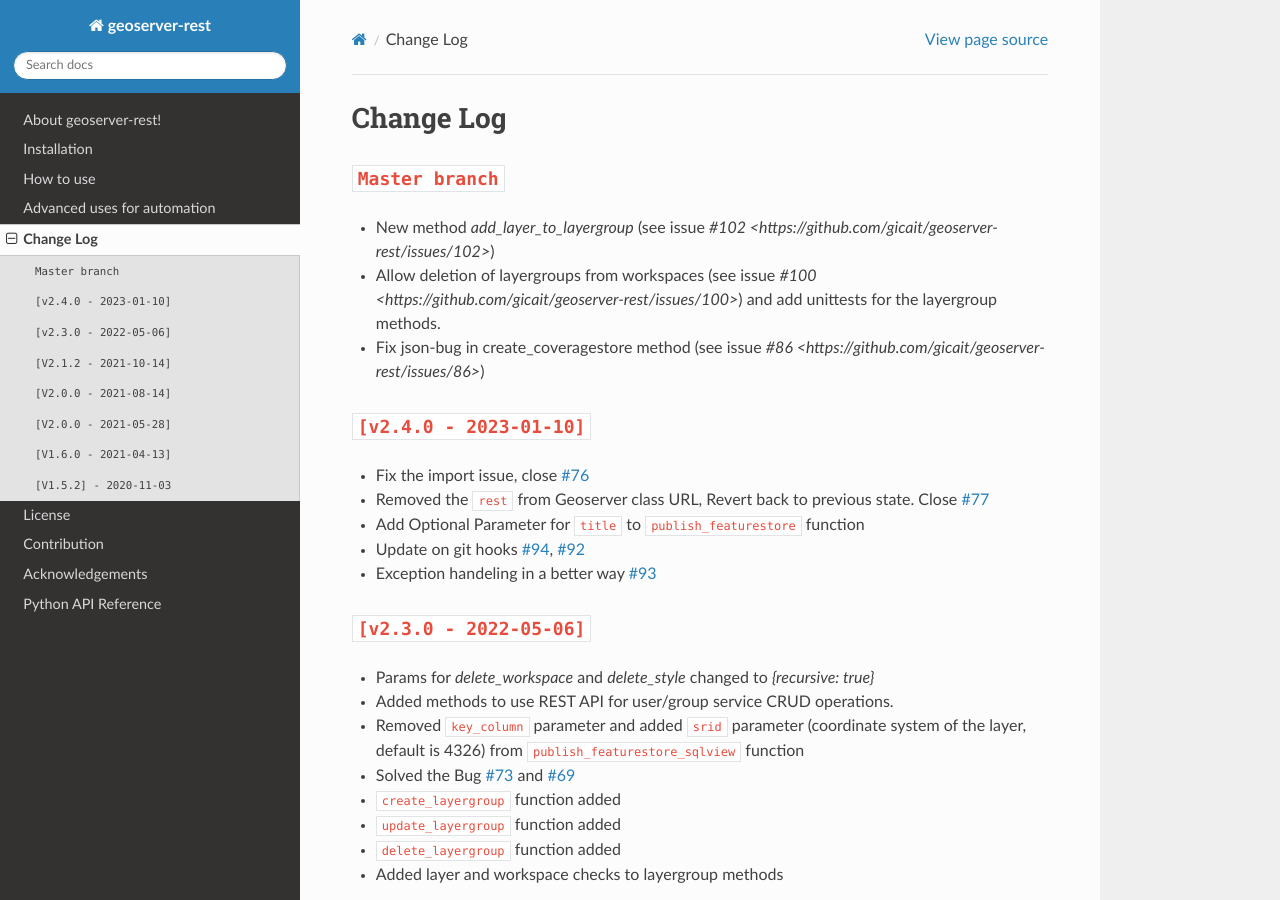
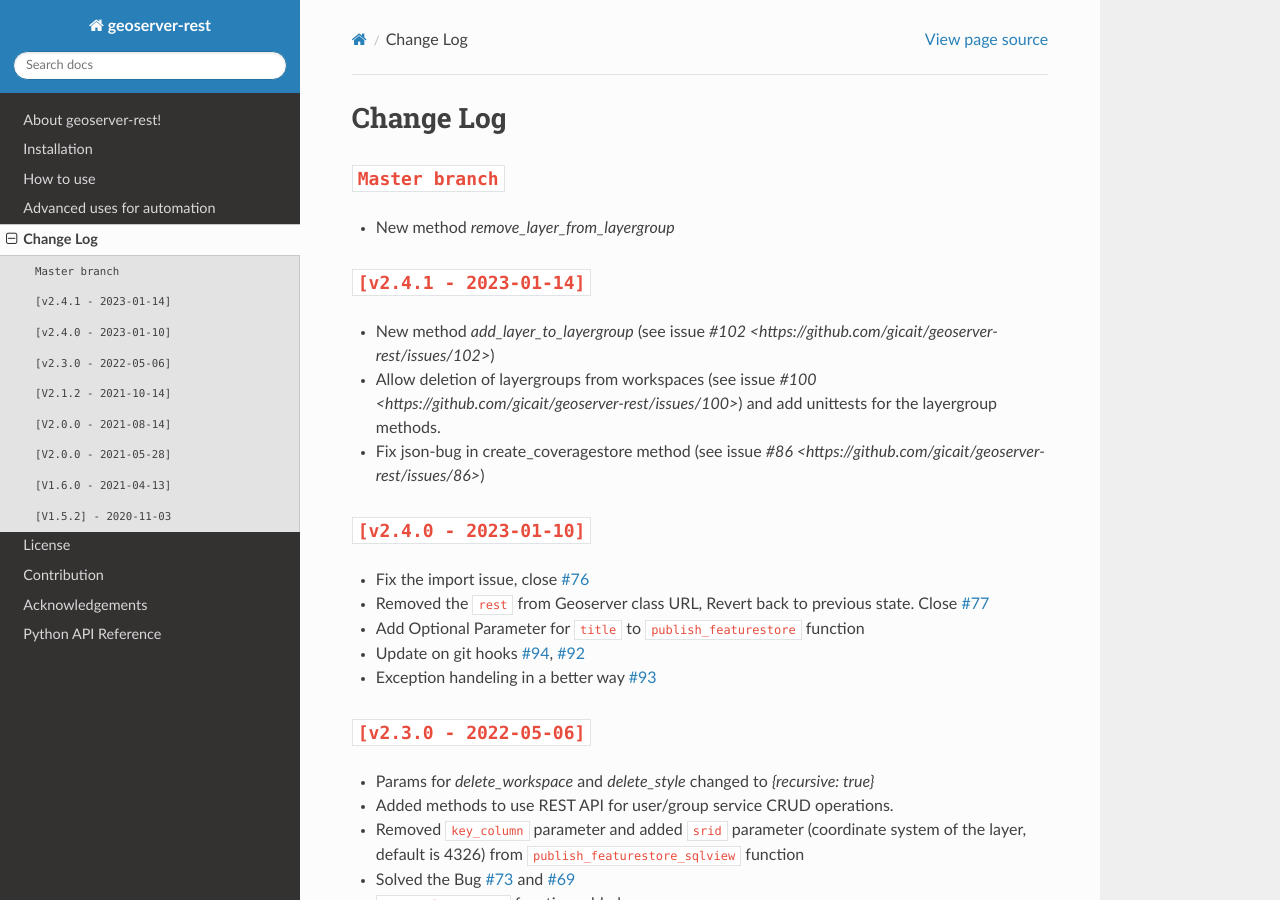
Before and after one commit to gicait/geoserver-rest, a Sphinx documentation site: the page built from docs/source/change_log.rst, in a window 1280 px wide and 900 px high. Built offline with Sphinx 7.4.7 and the Read the Docs theme 2.0.0, drawn with Linux system fonts in a browser that asks for light colours.

Commit message:
update change log

```diff
--- a/docs/source/change_log.rst
+++ b/docs/source/change_log.rst
@@ -3,6 +3,10 @@ Change Log
 
 ``Master branch``
 ^^^^^^^^^^^^^^^^^
+* New method `remove_layer_from_layergroup`
+
+``[v2.4.1 - 2023-01-14]``
+^^^^^^^^^^^^^^^^^^^^^^^^^^
 * New method `add_layer_to_layergroup` (see issue `#102 <https://github.com/gicait/geoserver-rest/issues/102>`)
 * Allow deletion of layergroups from workspaces (see issue `#100 <https://github.com/gicait/geoserver-rest/issues/100>`) and add unittests for the layergroup methods.
 * Fix json-bug in create_coveragestore method (see issue `#86 <https://github.com/gicait/geoserver-rest/issues/86>`)
```
